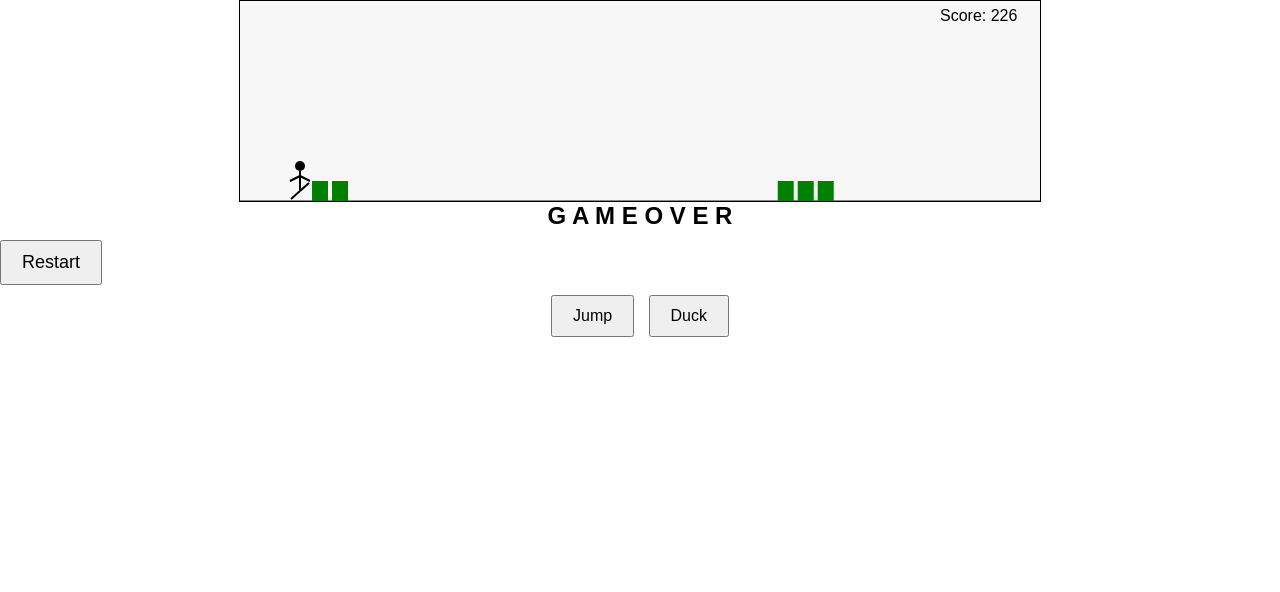
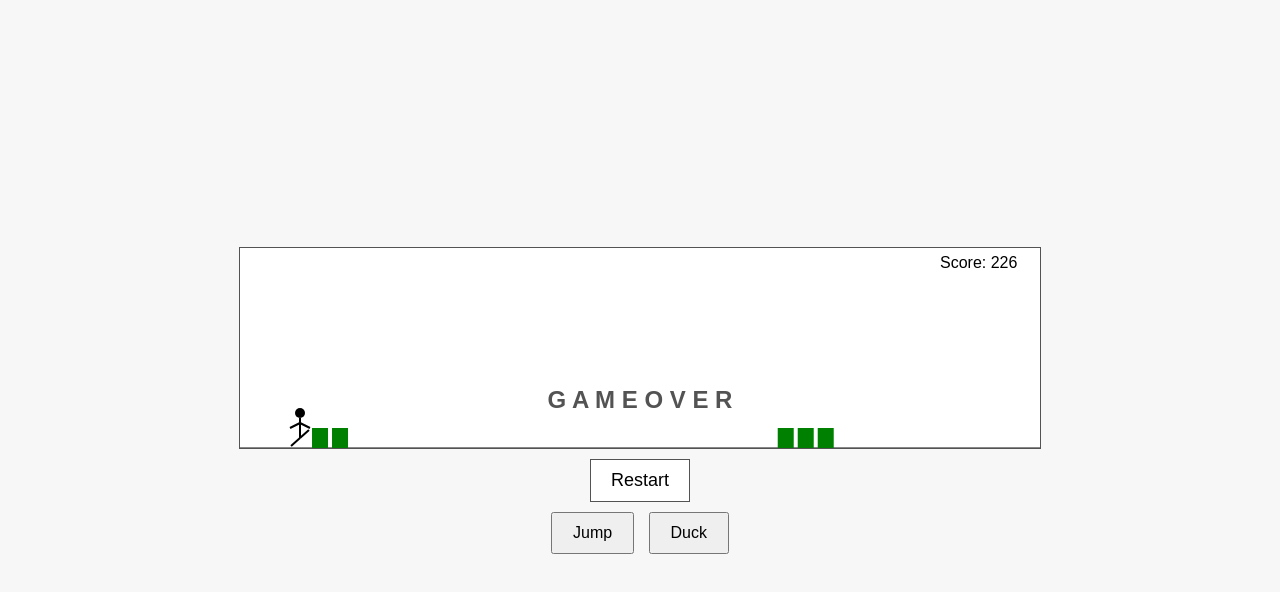
Before and after one commit to LeblancZapata/Stick-Runner, a plain HTML site: page T-rex game/index.html in a window 1280 px wide. Drawn offline with Linux system fonts and the light colour scheme.

Commit message:
Update style.css

```diff
--- a/T-rex game/style.css
+++ b/T-rex game/style.css
@@ -1,21 +1,27 @@
 body {
   margin: 0;
-  background-color: white;
+  background-color: #f7f7f7;
   font-family: Arial, sans-serif;
+  display: flex;
+  flex-direction: column;
+  align-items: center;
+  justify-content: center;
+  min-height: 100vh;
 }
 
 canvas {
   display: block;
-  margin: 0 auto;
-  background-color: #f7f7f7;
-  border: 1px solid #000;
+  background-color: white;
+  border: 1px solid #535353;
 }
 
 #game-over {
+  position: absolute;
   display: none;
   text-align: center;
   font-size: 24px;
   font-weight: bold;
+  color: #535353;
 }
 
 #restart {
@@ -24,7 +30,14 @@ canvas {
   padding: 10px 20px;
   font-size: 18px;
   cursor: pointer;
+  background: white;
+  border: 1px solid #535353;
 }
+
+#restart:hover {
+  background: #f0f0f0;
+}
+
 
 #mobile-controls {
   text-align: center;
```
